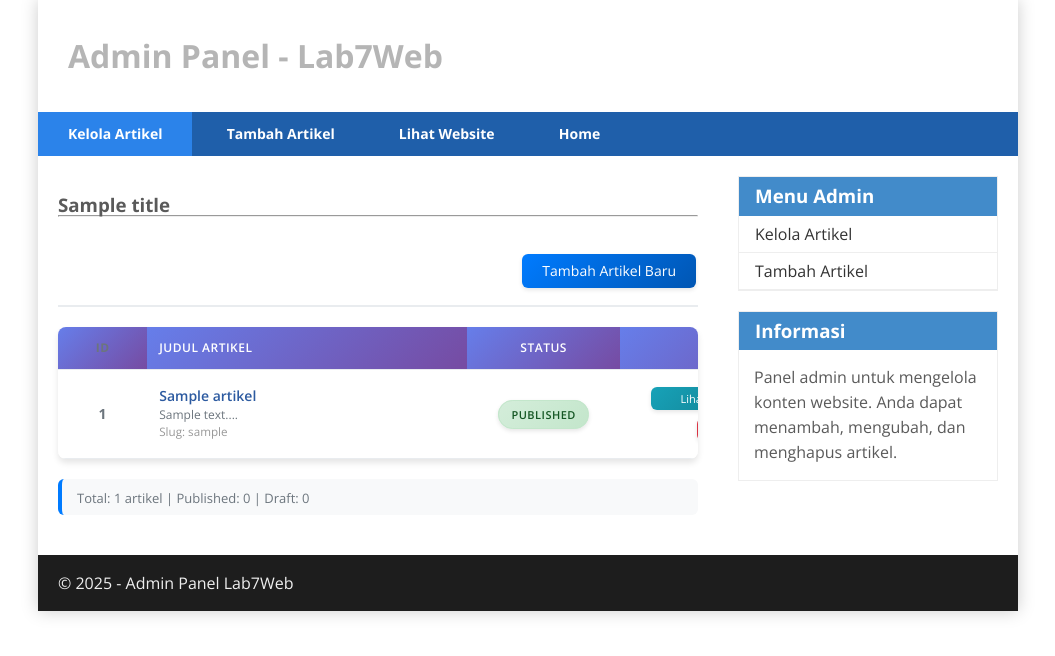
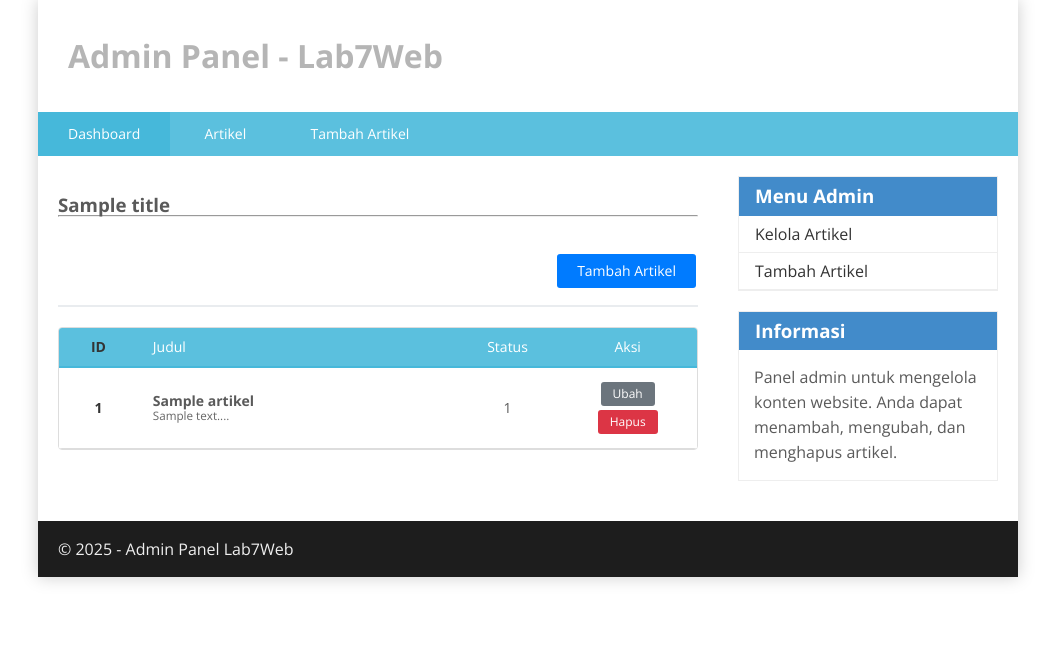
Before and after one commit to ariq190505/Lab7web, a CodeIgniter 4 app: the page made by app/Views/artikel/admin_index.php in a window 1280 px wide. Shown: the top 656 px of the page, without its empty margins (112-1167 px from the left). Run offline with PHP 8.4 and a stand-in for CodeIgniter, Linux system fonts and the light colour scheme; the template is opened without the code that fills it: most values are stand-ins (such as "Sample title", 1, 10 or a date in 2020); some libraries are stand-ins or nearby versions.

Commit message:
Simplify admin panel design - clean and minimal
- Menyederhanakan CSS tabel dengan border dan warna yang lebih clean
- Mengganti gradient header dengan warna solid biru (#5bc0de)
- Menyederhanakan button styling tanpa gradient dan shadow
- Menampilkan status sebagai angka (0/1) seperti di screenshot
- Menyederhanakan layout artikel dengan format yang lebih compact
- Update navigation dengan warna biru yang sesuai screenshot
- Menghilangkan animasi dan effects yang berlebihan
- Layout yang lebih mirip dengan desain yang diminta

```diff
--- a/app/Views/artikel/admin_index.php
+++ b/app/Views/artikel/admin_index.php
@@ -1,9 +1,7 @@
 <?= $this->include('template/admin_header'); ?>
 
 <div class="admin-actions">
-    <a href="<?= base_url('/admin/artikel/add'); ?>" class="btn btn-primary">
-        <i class="icon-plus"></i> Tambah Artikel Baru
-    </a>
+    <a href="<?= base_url('/admin/artikel/add'); ?>" class="btn btn-primary">Tambah Artikel</a>
 </div>
 
 <div class="table-container">
@@ -11,7 +9,7 @@
         <thead>
             <tr>
                 <th class="col-id">ID</th>
-                <th class="col-title">Judul Artikel</th>
+                <th class="col-title">Judul</th>
                 <th class="col-status">Status</th>
                 <th class="col-actions">Aksi</th>
             </tr>
@@ -22,53 +20,25 @@
                     <tr>
                         <td class="col-id"><?= $row['id']; ?></td>
                         <td class="col-title">
-                            <div class="article-title"><?= $row['judul']; ?></div>
-                            <p class="article-excerpt"><?= substr($row['isi'], 0, 80); ?>...</p>
-                            <small style="color: #999;">Slug: <?= $row['slug']; ?></small>
+                            <strong><?= $row['judul']; ?></strong><br>
+                            <small style="color: #666;"><?= substr($row['isi'], 0, 60); ?>...</small>
                         </td>
                         <td class="col-status">
-                            <span class="status-badge <?= $row['status'] ? 'status-published' : 'status-draft'; ?>">
-                                <?= $row['status'] ? 'Published' : 'Draft'; ?>
-                            </span>
+                            <?= $row['status'] ? '1' : '0'; ?>
                         </td>
                         <td class="col-actions">
-                            <div class="table-actions">
-                                <a class="btn btn-info btn-sm" href="<?= base_url('/artikel/' . $row['slug']);?>" target="_blank" title="Lihat Artikel">
-                                    Lihat
-                                </a>
-                                <a class="btn btn-warning btn-sm" href="<?= base_url('/admin/artikel/edit/' . $row['id']);?>" title="Edit Artikel">
-                                    Edit
-                                </a>
-                                <a class="btn btn-danger btn-sm" onclick="return confirm('Yakin menghapus artikel: <?= addslashes($row['judul']); ?>?');" href="<?= base_url('/admin/artikel/delete/' . $row['id']);?>" title="Hapus Artikel">
-                                    Hapus
-                                </a>
-                            </div>
+                            <a class="btn btn-secondary" href="<?= base_url('/admin/artikel/edit/' . $row['id']);?>">Ubah</a>
+                            <a class="btn btn-danger" onclick="return confirm('Yakin menghapus data?');" href="<?= base_url('/admin/artikel/delete/' . $row['id']);?>">Hapus</a>
                         </td>
                     </tr>
                 <?php endforeach; ?>
             <?php else: ?>
                 <tr>
-                    <td colspan="4" class="text-center" style="padding: 40px;">
-                        <div style="color: #6c757d;">
-                            <h4>Belum ada artikel</h4>
-                            <p>Mulai dengan menambahkan artikel pertama Anda.</p>
-                            <a href="<?= base_url('/admin/artikel/add'); ?>" class="btn btn-primary">Tambah Artikel</a>
-                        </div>
-                    </td>
+                    <td colspan="4" class="text-center">Belum ada data.</td>
                 </tr>
             <?php endif; ?>
         </tbody>
     </table>
 </div>
 
-<?php if($artikel): ?>
-<div class="table-info">
-    <small class="text-muted">
-        Total: <?= count($artikel); ?> artikel |
-        Published: <?= count(array_filter($artikel, function($item) { return $item['status'] == 1; })); ?> |
-        Draft: <?= count(array_filter($artikel, function($item) { return $item['status'] == 0; })); ?>
-    </small>
-</div>
-<?php endif; ?>
-
 <?= $this->include('template/admin_footer'); ?>
--- a/app/Views/template/admin_header.php
+++ b/app/Views/template/admin_header.php
@@ -11,10 +11,9 @@
             <h1>Admin Panel - Lab7Web</h1>
         </header>
         <nav>
-            <a href="<?= base_url('/admin/artikel');?>" class="active">Kelola Artikel</a>
+            <a href="<?= base_url('/admin/artikel');?>" class="active">Dashboard</a>
+            <a href="<?= base_url('/admin/artikel');?>">Artikel</a>
             <a href="<?= base_url('/admin/artikel/add');?>">Tambah Artikel</a>
-            <a href="<?= base_url('/artikel');?>">Lihat Website</a>
-            <a href="<?= base_url('/');?>">Home</a>
         </nav>
         <section id="wrapper">
             <section id="main">
--- a/public/style.css
+++ b/public/style.css
@@ -31,7 +31,7 @@ header h1 {
 /* navigasi */
 nav {
   display: block;
-  background-color: #1f5faa;
+  background-color: #5bc0de;
 }
 nav a {
   padding: 15px 30px;
@@ -39,11 +39,11 @@ nav a {
   color: #ffffff;
   font-size: 14px;
   text-decoration: none;
-  font-weight: bold;
+  font-weight: normal;
 }
 nav a.active,
 nav a:hover {
-  background-color: #2b83ea;
+  background-color: #46b8da;
 }
 
 /* Hero Panel */
@@ -337,55 +337,45 @@ box img {
   text-align: right;
 }
 
-/* Table Styles */
+/* Table Styles - Simple & Clean */
 .table-container {
   overflow-x: auto;
   margin: 20px 0;
-  border-radius: 8px;
-  box-shadow: 0 4px 6px rgba(0, 0, 0, 0.1);
+  border: 1px solid #ddd;
+  border-radius: 4px;
   background-color: white;
 }
 
 .table {
   width: 100%;
-  min-width: 800px;
   border-collapse: collapse;
   background-color: white;
   font-size: 14px;
+  margin: 0;
 }
 
 .table th,
 .table td {
-  padding: 15px 12px;
+  padding: 12px 15px;
   text-align: left;
-  border-bottom: 1px solid #e9ecef;
+  border-bottom: 1px solid #ddd;
   vertical-align: middle;
 }
 
 .table th {
-  background: linear-gradient(135deg, #667eea 0%, #764ba2 100%);
+  background-color: #5bc0de;
   color: white;
-  font-weight: 600;
-  text-transform: uppercase;
-  font-size: 12px;
-  letter-spacing: 0.5px;
-  position: sticky;
-  top: 0;
-  z-index: 10;
-}
-
-.table tbody tr {
-  transition: all 0.3s ease;
+  font-weight: 500;
+  font-size: 14px;
+  border-bottom: 2px solid #46b8da;
 }
 
 .table tbody tr:hover {
-  background-color: #f8f9fa;
-  transform: translateY(-1px);
-  box-shadow: 0 2px 4px rgba(0, 0, 0, 0.1);
+  background-color: #f9f9f9;
 }
 
 .table tbody tr:nth-child(even) {
-  background-color: #fdfdfd;
+  background-color: #f8f9fa;
 }
 
 .table tbody tr:nth-child(odd) {
@@ -394,105 +384,97 @@ box img {
 
 /* Column specific styles */
 .table .col-id {
-  width: 60px;
+  width: 80px;
   text-align: center;
   font-weight: bold;
-  color: #6c757d;
+  color: #333;
 }
 
 .table .col-title {
-  width: 40%;
-  min-width: 250px;
+  width: 50%;
 }
 
 .table .col-status {
-  width: 120px;
+  width: 100px;
   text-align: center;
 }
 
 .table .col-actions {
-  width: 200px;
+  width: 150px;
   text-align: center;
 }
 
-/* Button Styles */
+/* Button Styles - Simple */
 .btn {
   display: inline-block;
-  padding: 8px 16px;
+  padding: 6px 12px;
   margin: 2px;
   background-color: #6c757d;
   color: white;
   text-decoration: none;
-  border-radius: 6px;
-  font-size: 13px;
-  font-weight: 500;
+  border-radius: 3px;
+  font-size: 12px;
+  font-weight: normal;
   border: none;
   cursor: pointer;
-  transition: all 0.3s ease;
+  transition: background-color 0.2s;
   text-align: center;
-  min-width: 70px;
-  box-shadow: 0 2px 4px rgba(0, 0, 0, 0.1);
 }
 
 .btn:hover {
   color: white;
   text-decoration: none;
-  transform: translateY(-1px);
-  box-shadow: 0 4px 8px rgba(0, 0, 0, 0.15);
+  opacity: 0.9;
 }
 
 .btn-primary {
-  background: linear-gradient(135deg, #007bff 0%, #0056b3 100%);
+  background-color: #007bff;
 }
 
 .btn-primary:hover {
-  background: linear-gradient(135deg, #0056b3 0%, #004085 100%);
+  background-color: #0056b3;
 }
 
 .btn-danger {
-  background: linear-gradient(135deg, #dc3545 0%, #c82333 100%);
+  background-color: #dc3545;
 }
 
 .btn-danger:hover {
-  background: linear-gradient(135deg, #c82333 0%, #a71e2a 100%);
+  background-color: #c82333;
 }
 
 .btn-info {
-  background: linear-gradient(135deg, #17a2b8 0%, #138496 100%);
+  background-color: #17a2b8;
 }
 
 .btn-info:hover {
-  background: linear-gradient(135deg, #138496 0%, #0f6674 100%);
+  background-color: #138496;
 }
 
 .btn-success {
-  background: linear-gradient(135deg, #28a745 0%, #1e7e34 100%);
+  background-color: #28a745;
 }
 
 .btn-success:hover {
-  background: linear-gradient(135deg, #1e7e34 0%, #155724 100%);
+  background-color: #1e7e34;
 }
 
 .btn-warning {
-  background: linear-gradient(135deg, #ffc107 0%, #e0a800 100%);
+  background-color: #ffc107;
   color: #212529;
 }
 
 .btn-warning:hover {
-  background: linear-gradient(135deg, #e0a800 0%, #d39e00 100%);
+  background-color: #e0a800;
   color: #212529;
 }
 
-.btn-sm {
-  padding: 6px 12px;
-  font-size: 11px;
-  min-width: 60px;
+.btn-secondary {
+  background-color: #6c757d;
 }
 
-.btn-xs {
-  padding: 4px 8px;
-  font-size: 10px;
-  min-width: 50px;
+.btn-secondary:hover {
+  background-color: #545b62;
 }
 
 /* Status Badge */
@@ -595,26 +577,25 @@ box img {
   }
 }
 
-/* Enhanced Status Badge */
+/* Simple Status Badge */
 .status-badge {
-  padding: 6px 12px;
-  border-radius: 20px;
-  font-size: 11px;
-  font-weight: 600;
-  text-transform: uppercase;
-  letter-spacing: 0.5px;
-  box-shadow: 0 2px 4px rgba(0, 0, 0, 0.1);
-  transition: all 0.3s ease;
+  padding: 4px 8px;
+  border-radius: 3px;
+  font-size: 12px;
+  font-weight: normal;
+  display: inline-block;
+  min-width: 60px;
+  text-align: center;
 }
 
 .status-published {
-  background: linear-gradient(135deg, #d4edda 0%, #c3e6cb 100%);
+  background-color: #d4edda;
   color: #155724;
   border: 1px solid #c3e6cb;
 }
 
 .status-draft {
-  background: linear-gradient(135deg, #f8d7da 0%, #f5c6cb 100%);
+  background-color: #f8d7da;
   color: #721c24;
   border: 1px solid #f5c6cb;
 }
```
